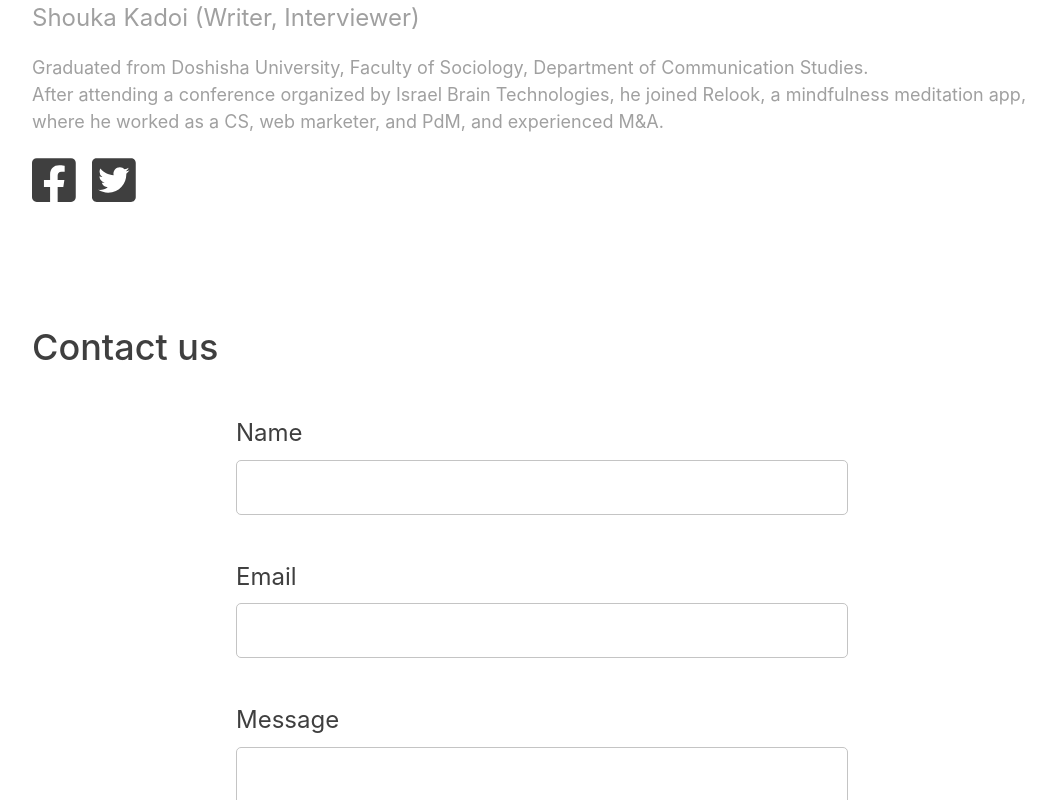
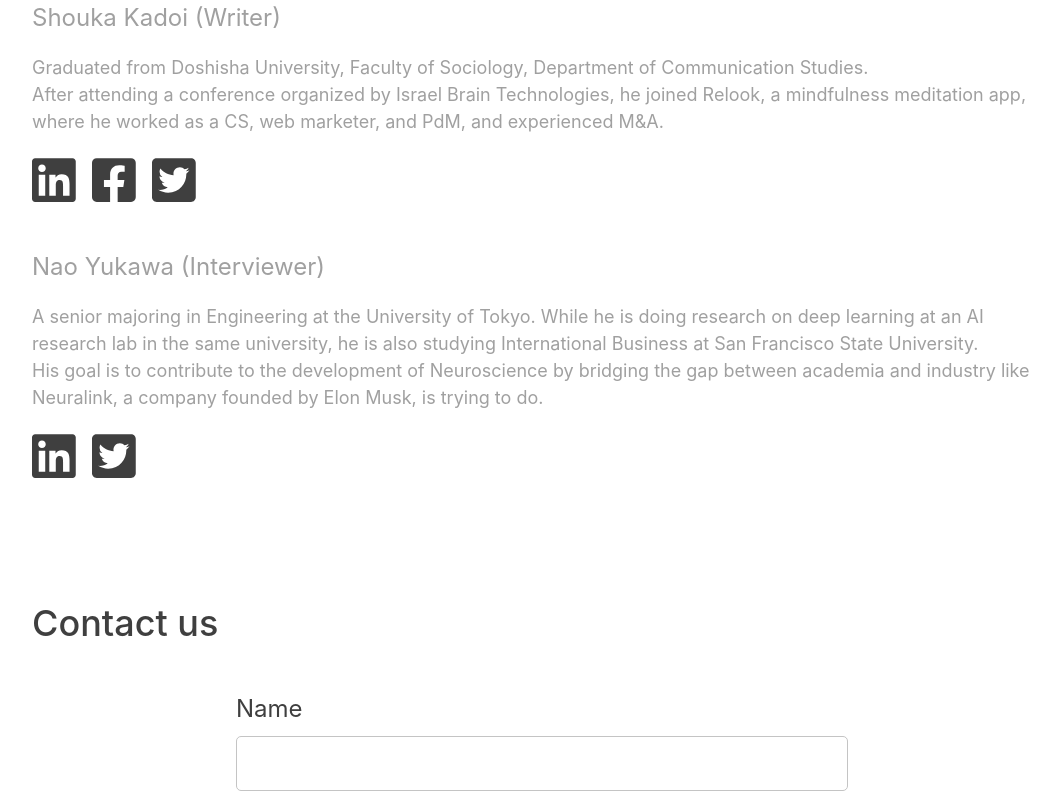
Before and after one commit to wakkihaya/neurotechjp, a Next.js app: page /about in a window 1280 px wide. Shown: the part 990-1790 px from the top of the page, without its empty margins (98-1158 px from the left). Built offline with nearby package versions, Linux system fonts and the light colour scheme.

Commit message:
update: nao yukawa in about

```diff
--- a/src/pages/about.tsx
+++ b/src/pages/about.tsx
@@ -98,7 +98,7 @@ const AboutPage: React.FC = () => {
             </div>
             <div className="about-container--index_box">
               <div className="about-container--index-subtitle">
-                Shouka Kadoi (Writer, Interviewer) <br />
+                Shouka Kadoi (Writer) <br />
               </div>
               <div className="about-container--index-subtitle-text">
                 Graduated from Doshisha University, Faculty of Sociology,
@@ -109,6 +109,18 @@ const AboutPage: React.FC = () => {
                 M&A.
               </div>
               <div className="about-container--index-sns">
+                <a
+                  href="https://www.linkedin.com/in/shoka-kadoi-7b95271ba/"
+                  target="_blank"
+                  className="about-container--index-sns-item"
+                  rel="noreferrer"
+                >
+                  {device === "Desktop" ? (
+                    <FontAwesomeIcon icon={faLinkedin} size="5x" />
+                  ) : (
+                    <FontAwesomeIcon icon={faLinkedin} size="3x" />
+                  )}
+                </a>
                 <a
                   href="https://www.facebook.com/shouka.kadoi"
                   target="_blank"
@@ -135,6 +147,46 @@ const AboutPage: React.FC = () => {
                 </a>
               </div>
             </div>
+            <div className="about-container--index_box">
+              <div className="about-container--index-subtitle">
+                Nao Yukawa (Interviewer) <br />
+              </div>
+              <div className="about-container--index-subtitle-text">
+                A senior majoring in Engineering at the University of Tokyo.
+                While he is doing research on deep learning at an AI research
+                lab in the same university, he is also studying International
+                Business at San Francisco State University. <br /> His goal is
+                to contribute to the development of Neuroscience by bridging the
+                gap between academia and industry like Neuralink, a company
+                founded by Elon Musk, is trying to do.
+              </div>
+              <div className="about-container--index-sns">
+                <a
+                  href="https://www.linkedin.com/in/nao-yukawa-331615207/"
+                  target="_blank"
+                  className="about-container--index-sns-item"
+                  rel="noreferrer"
+                >
+                  {device === "Desktop" ? (
+                    <FontAwesomeIcon icon={faLinkedin} size="5x" />
+                  ) : (
+                    <FontAwesomeIcon icon={faLinkedin} size="3x" />
+                  )}
+                </a>
+                <a
+                  href="https://twitter.com/NaoYukawa"
+                  target="_blank"
+                  className="about-container--index-sns-item"
+                  rel="noreferrer"
+                >
+                  {device === "Desktop" ? (
+                    <FontAwesomeIcon icon={faTwitterSquare} size="5x" />
+                  ) : (
+                    <FontAwesomeIcon icon={faTwitterSquare} size="3x" />
+                  )}
+                </a>
+              </div>
+            </div>
           </div>
         </div>
         <ContactForm lang="EN" />
```
Also changed, not shown: src/pages/jp/about.tsx (+50 -1 lines).
